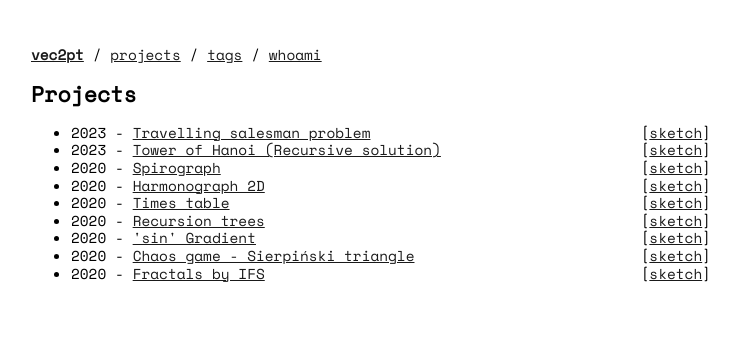
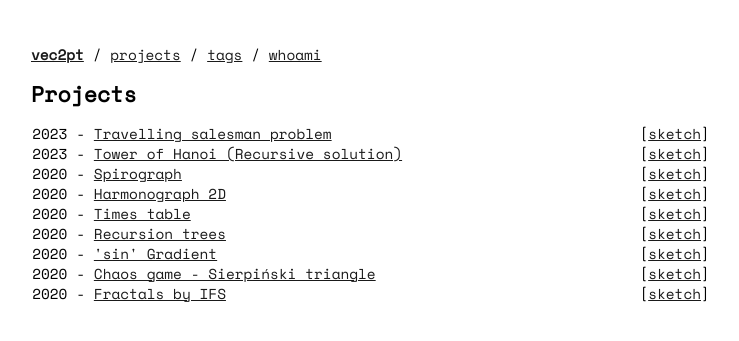
Before and after one commit to vec2pt/vec2pt.github.io, a Jekyll site: the page built from projects.html, in a window 1280 px wide. Shown: the top 341 px of the page, without its empty margins (269-1008 px from the left). Built offline with Jekyll 4.4.1, drawn with Linux system fonts in a browser that asks for light colours; nearby versions of some CDN libraries.

Commit message:
Update projects list

```diff
--- a/projects.html
+++ b/projects.html
@@ -4,19 +4,20 @@ layout: default
 
 <article>
   <h2>Projects</h2>
-  <ul class="posts">
+  <div class="projects-flex-container">
     {%- for post in site.posts -%}
-    <li>
-      <p style="margin:0;display:inline;float:left"><time datetime="{{ page.date | date_to_xmlschema }}">{{ post.date
+    <div class="projects-flex-items">
+
+      <p class="projects-flex-subitems"><time datetime="{{ page.date | date_to_xmlschema }}">{{ post.date
           | date: site.date_format }}</time> - <a href="{{ post.url | relative_url }}">{{ post.title | escape }}</a>
       </p>
 
-      {%- if post.tags.size > 0 -%} <p style="margin:0;display:inline;float:right">{% for tag in post.tags %}[<a
-          href="tags/#{{ tag }}">{{
-          tag }}</a>]{% endfor %} </p>{%-
-      endif -%}
+      {%- if post.tags.size > 0 -%}
+      <p class="projects-flex-subitems">{% for tag in post.tags %}[<a href="tags/#{{ tag }}">{{ tag }}</a>]{% endfor %}
+      </p>
+      {%- endif -%}
 
-    </li>
+    </div>
     {%- endfor -%}
-  </ul>
+  </div>
 </article>
```
Also changed, not shown: _layouts/home.html (+20 -2 lines).
